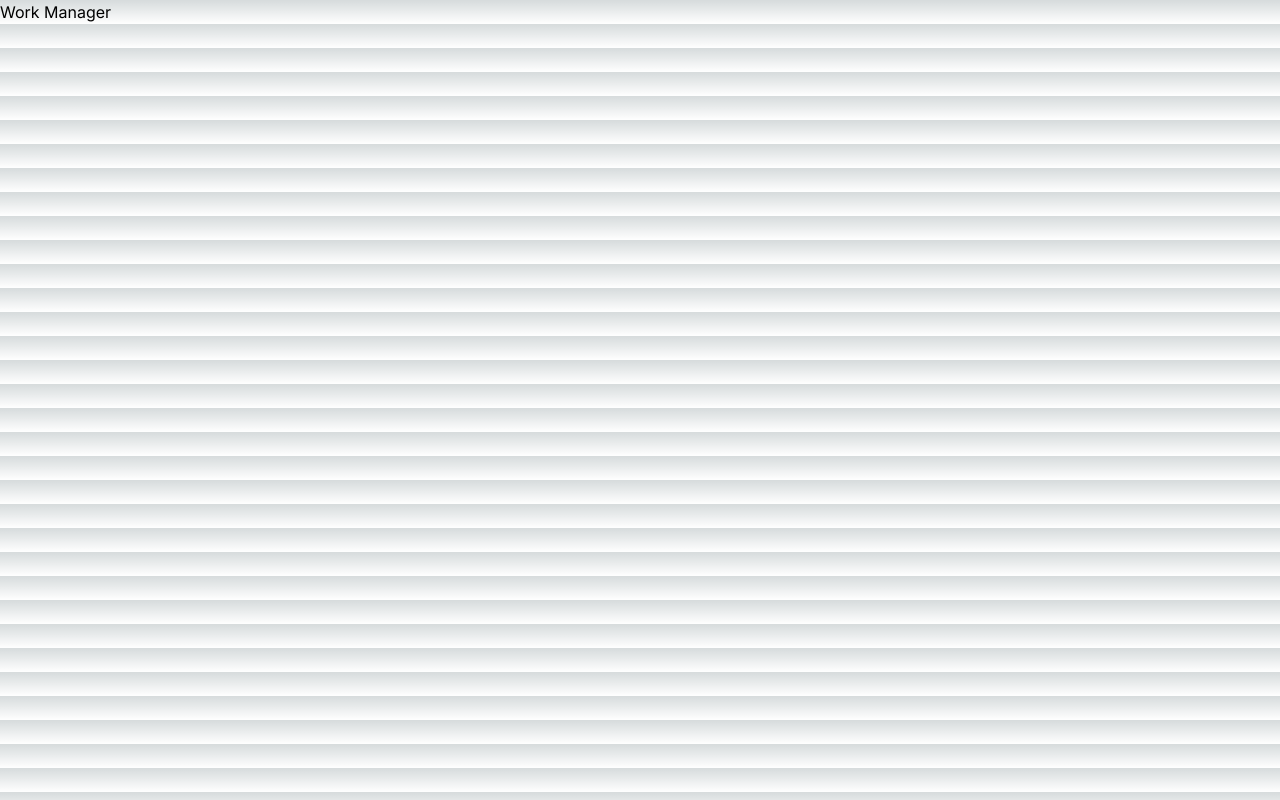
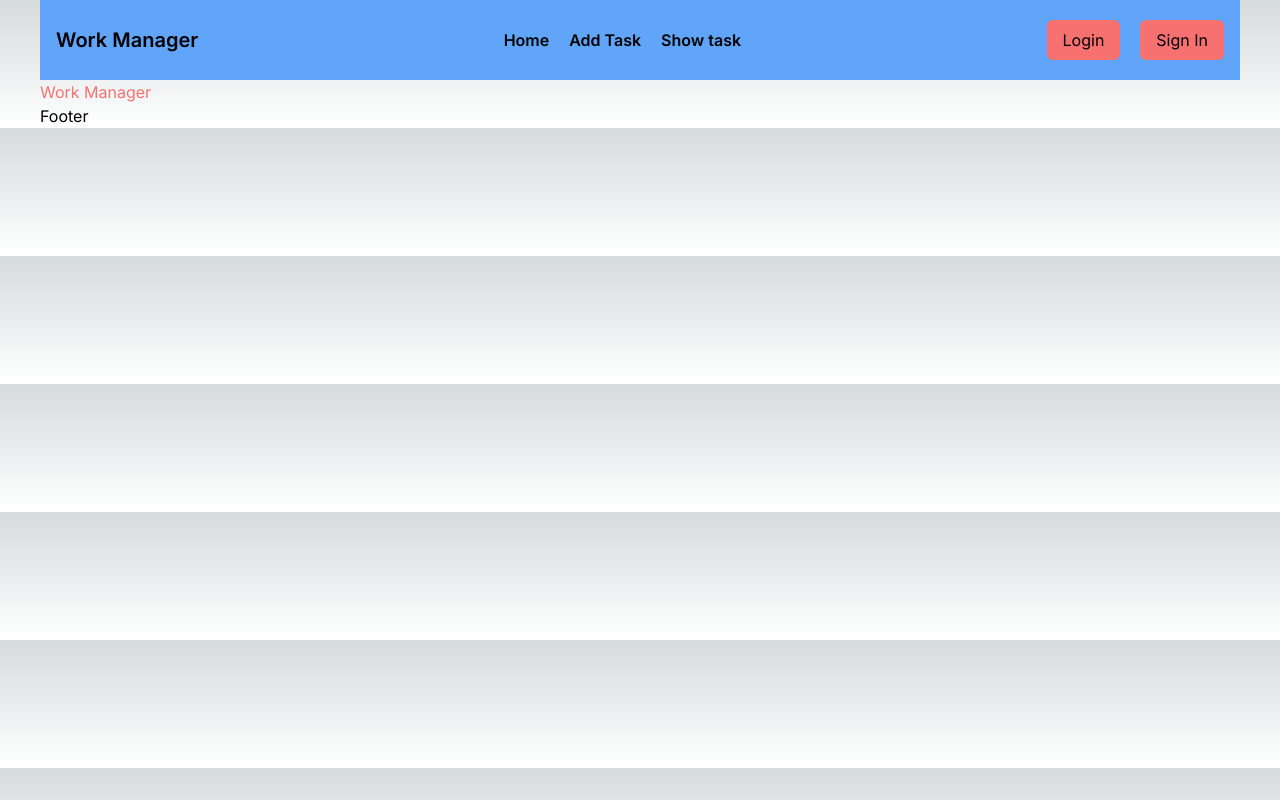
Before and after one commit to AbuBokorprog/work-manager, a Next.js app: page / in a window 1280 px wide. Built offline with nearby package versions, Linux system fonts and the light colour scheme.

Commit message:
Navbar created

```diff
--- /dev/null
+++ b/app/(auth)/login/page.jsx
@@ -0,0 +1,11 @@
+import React from "react";
+
+const Login = () => {
+  return (
+    <div>
+      <h2>This is Login page</h2>
+    </div>
+  );
+};
+
+export default Login;
--- /dev/null
+++ b/app/(auth)/signIn/page.jsx
@@ -0,0 +1,11 @@
+import React from "react";
+
+const SignIn = () => {
+  return (
+    <div>
+      <h2>SignIn page</h2>
+    </div>
+  );
+};
+
+export default SignIn;
--- /dev/null
+++ b/app/addTask/page.jsx
@@ -0,0 +1,11 @@
+import React from "react";
+
+const AddTask = () => {
+  return (
+    <div>
+      <h2>Add Task page</h2>
+    </div>
+  );
+};
+
+export default AddTask;
--- a/app/layout.js
+++ b/app/layout.js
@@ -1,5 +1,7 @@
 import { Inter } from "next/font/google";
 import "./globals.css";
+import Navbar from "@/components/navbar_footer/navbar";
+import Footer from "@/components/navbar_footer/footer";
 
 const inter = Inter({ subsets: ["latin"] });
 
@@ -11,7 +13,11 @@ export const metadata = {
 export default function RootLayout({ children }) {
   return (
     <html lang="en">
-      <body className={inter.className}>{children}</body>
+      <body className={`${inter.className} container mx-auto lg:px-10`}>
+        <Navbar />
+        {children}
+        <Footer />
+      </body>
     </html>
   );
 }
--- a/app/page.js
+++ b/app/page.js
@@ -3,7 +3,7 @@ import React from "react";
 export default function page() {
   return (
     <div>
-      <h1>Work Manager</h1>
+      <h1 className="text-red-400">Work Manager</h1>
     </div>
   );
 }
--- /dev/null
+++ b/app/showTask/page.jsx
@@ -0,0 +1,11 @@
+import React from "react";
+
+const showTask = () => {
+  return (
+    <div>
+      <h2>Show Task page</h2>
+    </div>
+  );
+};
+
+export default showTask;
--- /dev/null
+++ b/components/navbar_footer/footer.jsx
@@ -0,0 +1,11 @@
+import React from "react";
+
+const Footer = () => {
+  return (
+    <div>
+      <h2>Footer</h2>
+    </div>
+  );
+};
+
+export default Footer;
--- /dev/null
+++ b/components/navbar_footer/navbar.jsx
@@ -0,0 +1,25 @@
+import React from "react";
+import Link from "next/link";
+
+const Navbar = () => {
+  return (
+    <nav className="flex bg-blue-400 h-20 px-4 justify-between items-center">
+      <h2 className="text-xl font-semibold">Work Manager</h2>
+      <div className="flex justify-between  gap-5 items-center font-semibold">
+        <Link href={"/"}>Home</Link>
+        <Link href={"/addTask"}>Add Task</Link>
+        <Link href={"/showTask"}>Show task</Link>
+      </div>
+      <div className="flex justify-between gap-5 items-center">
+        <button className="px-4 py-2 bg-red-400 rounded-md">
+          <Link href={"/login"}>Login</Link>
+        </button>
+        <button className="px-4 py-2 bg-red-400 rounded-md">
+          <Link href={"/signIn"}>Sign In</Link>
+        </button>
+      </div>
+    </nav>
+  );
+};
+
+export default Navbar;
```
